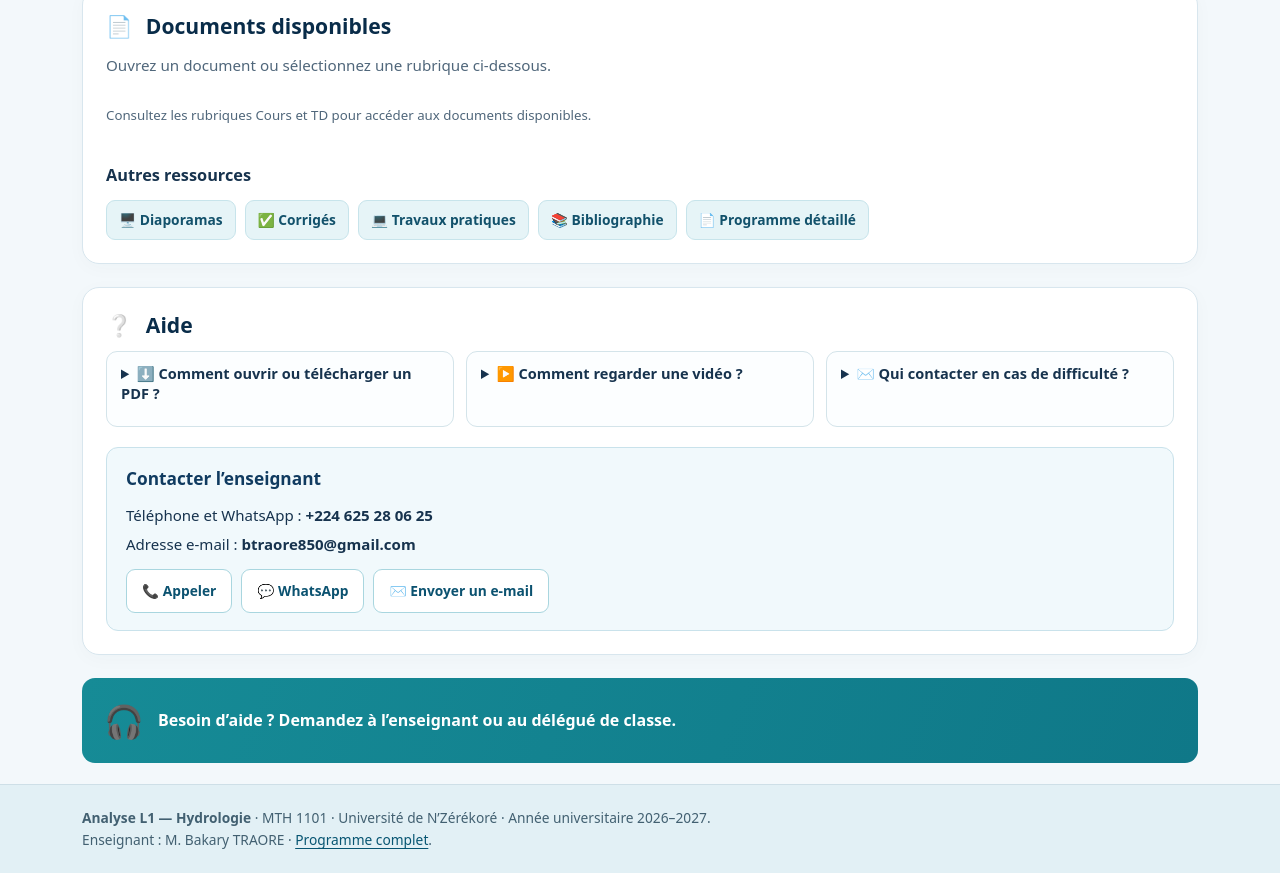
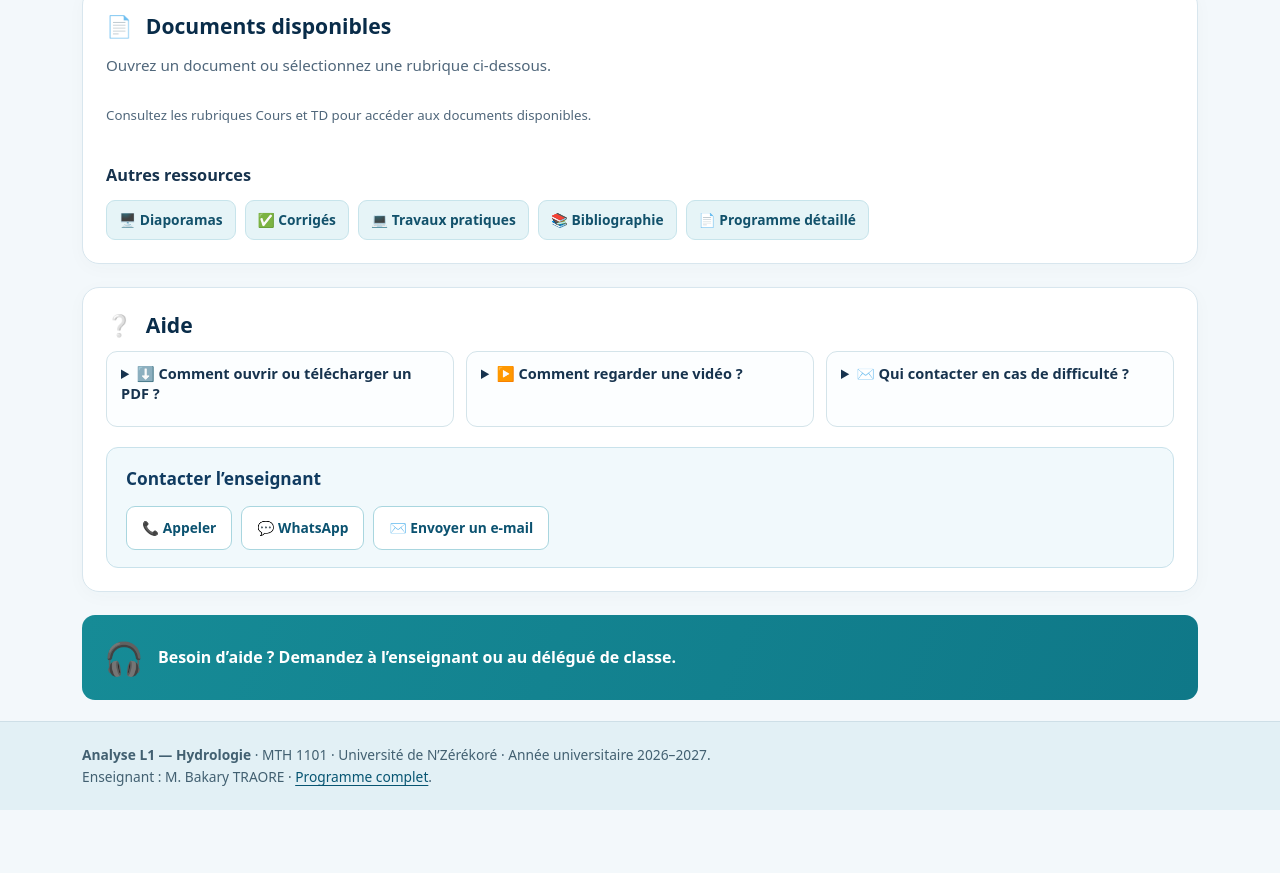
Before and after one commit to btraore850/cours-analyse-l1-hydro, a plain HTML site: page index.html in a window 1280 px wide. Shown: the part 1112-1985 px from the top of the page. After the commit the page ends 1922 px from the top, so only its background shows below. Drawn offline with Linux system fonts and the light colour scheme; no server answers.

Commit message:
Supprimer le texte redondant des coordonnées et conserver les boutons de contact

```diff
--- a/index.html
+++ b/index.html
@@ -66,8 +66,6 @@
     </div>
     <div class="contact-box" aria-label="Coordonnées de l'enseignant">
       <h3>Contacter l’enseignant</h3>
-      <p>Téléphone et WhatsApp : <strong>+224 625 28 06 25</strong></p>
-      <p>Adresse e-mail : <strong>btraore850@gmail.com</strong></p>
       <div class="more-links contact-actions">
         <a href="tel:+224625280625" aria-label="Appeler l'enseignant au +224 625 28 06 25">📞 Appeler</a>
         <a href="https://wa.me/224625280625" target="_blank" rel="noopener noreferrer" aria-label="Écrire à l'enseignant sur WhatsApp">💬 WhatsApp</a>
```
